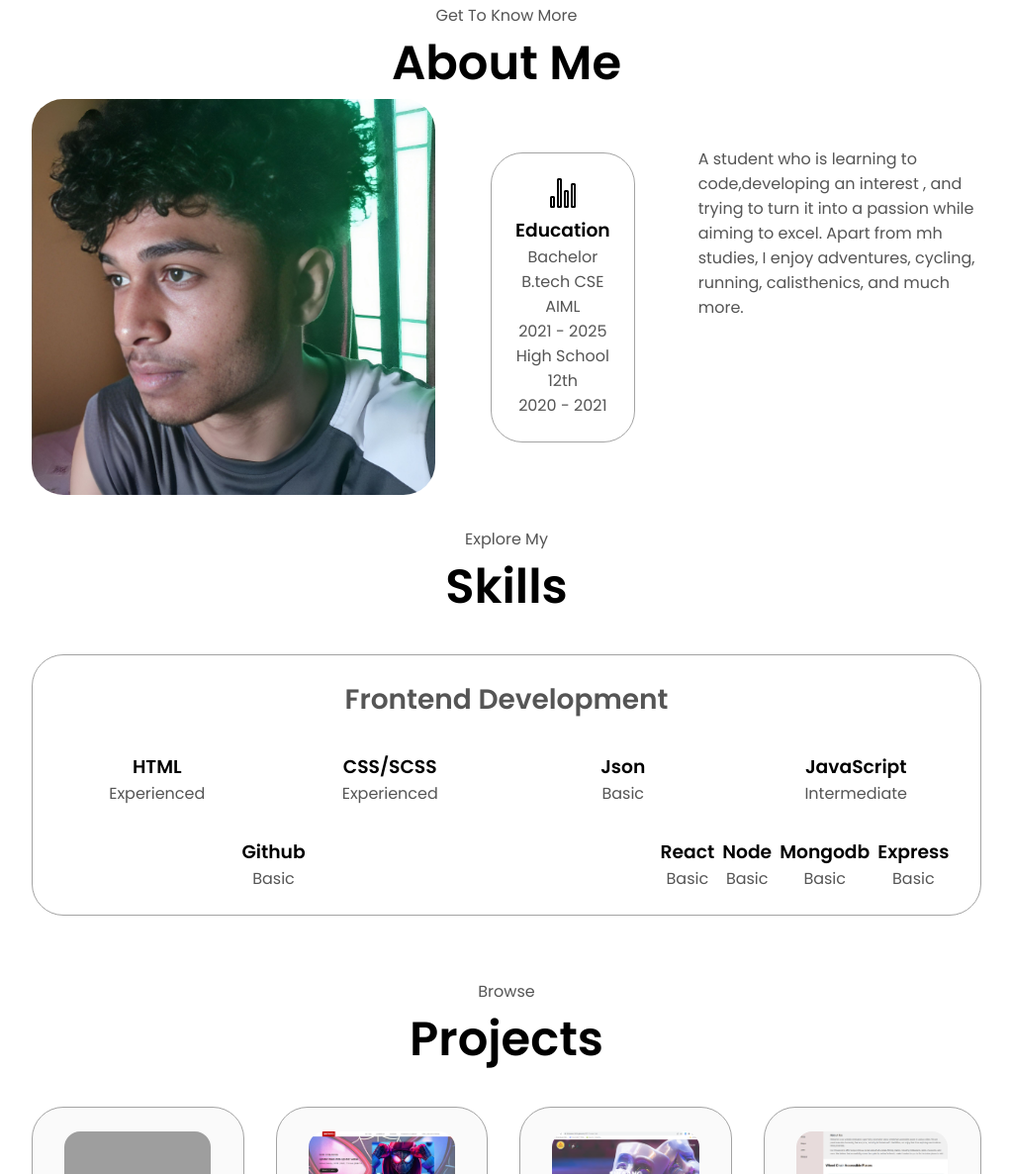
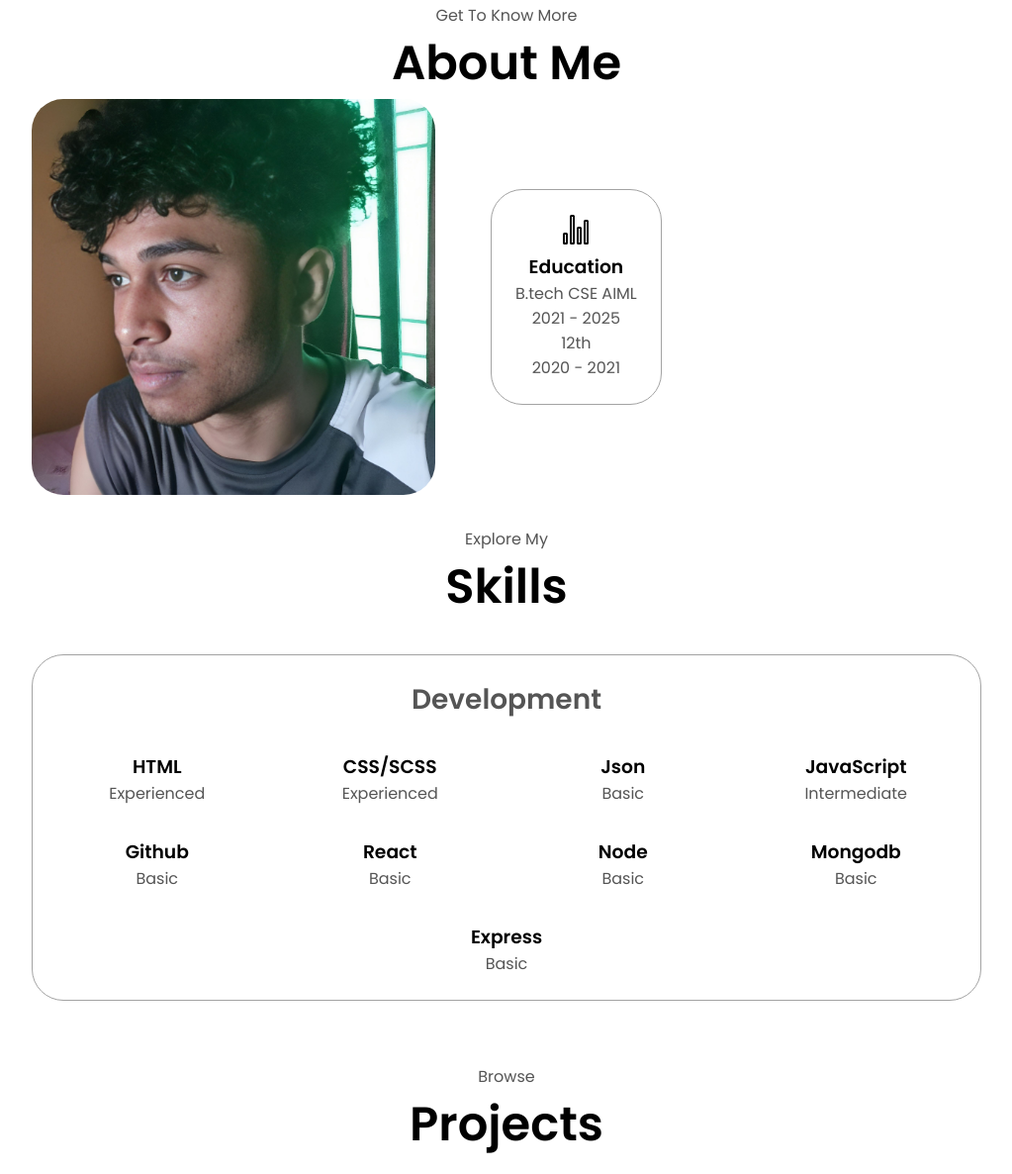
Before and after one commit to Himanshu-2030/My-Portfolio, a plain HTML site: page index.html in a window 1280 px wide. Shown: the part 789-1975 px from the top of the page at 99% size, without its empty margins (128-1151 px from the left). Drawn offline with nearby package versions, Linux system fonts and the light colour scheme; grey boxes are pictures that could not be loaded; a script that the page names is missing.

Commit message:
Update index.html

```diff
--- a/index.html
+++ b/index.html
@@ -16,7 +16,7 @@
       <div class="section__text">
         <p class="section__text__p1">Hello, I'm</p>
         <h1 class="title">Himanshu Nirmalkar</h1>
-        <p class="section__text__p2">Frontend Developer</p>
+<!--         <p class="section__text__p2">Frontend Developer</p> -->
         <div class="btn-container">
           <button
             class="btn btn-color-2"
@@ -65,17 +65,11 @@
               <ion-icon name="stats-chart-outline" size="large" ></ion-icon>
 
               <h3>Education</h3>
-              <p> Bachelor B.tech CSE AIML<br />2021 - 2025</p>
-              <p>High School 12th<br /> 2020 - 2021</p>
+              <p>B.tech CSE AIML<br />2021 - 2025</p>
+              <p>12th<br /> 2020 - 2021</p>
             </div>
           </div>
-          <div class="text-container">
-            <p>
-              A student who is learning to code,developing an interest , and trying to turn it into a passion while aiming to excel. Apart from mh studies, I enjoy adventures, cycling, running, calisthenics, and much more.
-            </p>
-          </div>
         </div>
-      </div>
 
     </section>
     <section id="experience">
@@ -84,57 +78,57 @@
       <div class="experience-details-container">
         <div class="about-containers">
           <div class="details-container">
-            <h2 class="experience-sub-title">Frontend Development</h2>
+            <h2 class="experience-sub-title">Development</h2>
             <div class="article-container">
               <article>
-
                 <div>
                   <h3>HTML</h3>
                   <p>Experienced</p>
                 </div>
               </article>
               <article>
-
                 <div>
                   <h3>CSS/SCSS</h3>
                   <p>Experienced</p>
                 </div>
               </article>
               <article>
-
                 <div>
                   <h3>Json</h3>
                   <p>Basic</p>
                 </div>
               </article>
               <article>
-
                 <div>
                   <h3>JavaScript</h3>
                   <p>Intermediate</p>
                 </div>
               </article>
               <article>
-
                 <div>
                   <h3>Github</h3>
                   <p>Basic</p>
                 </div>
               </article>
               <article>
-
                 <div>
                   <h3>React</h3>
                   <p>Basic</p>
                 </div>
+              </article>
+              <article>
                 <div>
                   <h3>Node</h3>
                   <p>Basic</p>
                 </div>
+              </article>
+              <article>
                 <div>
                   <h3>Mongodb</h3>
                   <p>Basic</p>
                 </div>
+              </article>
+              <article>
                 <div>
                   <h3>Express</h3>
                   <p>Basic</p>
```
